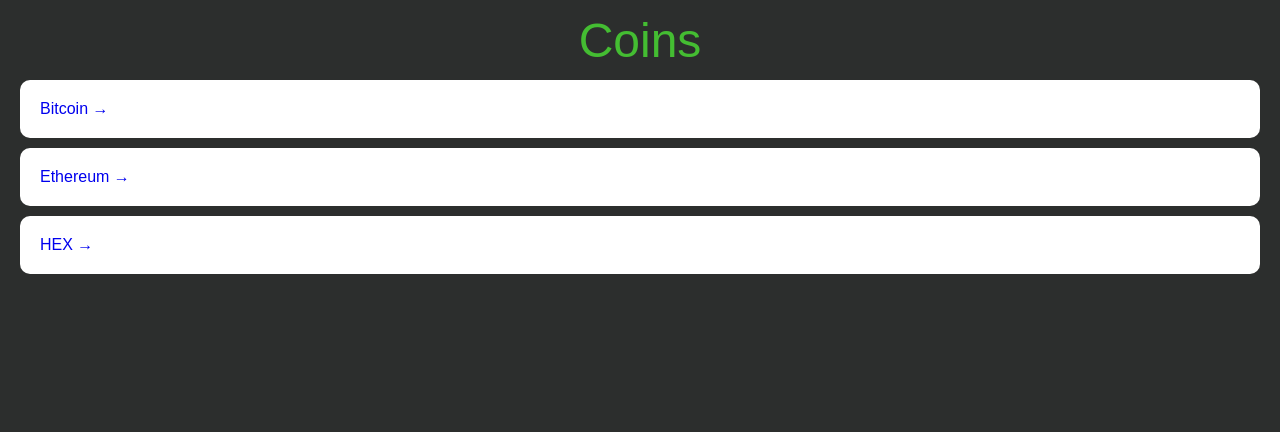
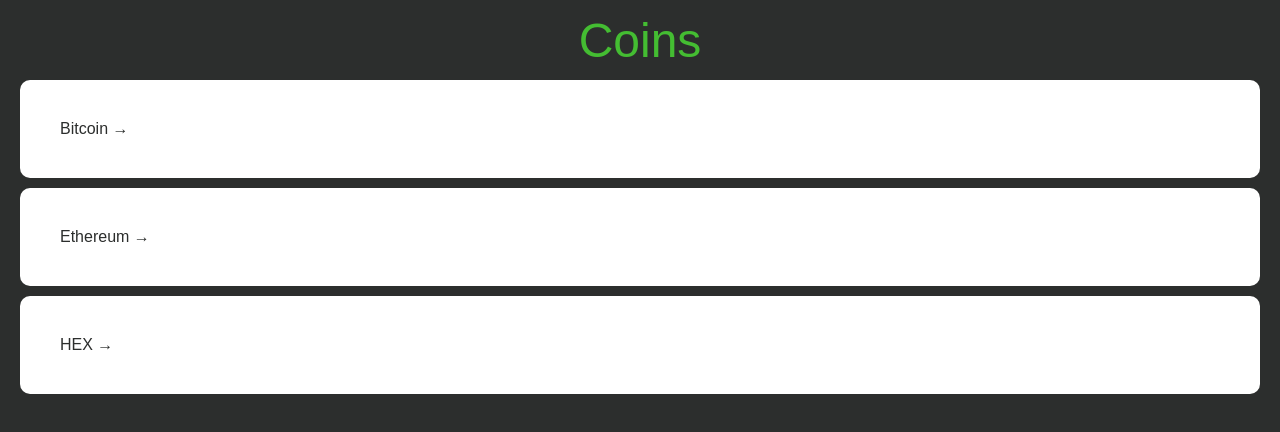
Before and after one commit to hyungjun-tech01/my-app, a React (Create React App) app: page / in a window 1280 px wide. Shown: the top 432 px of the page. Built offline with nearby package versions, Linux system fonts and the light colour scheme.

Commit message:
style 적용

```diff
--- a/src/App.tsx
+++ b/src/App.tsx
@@ -48,6 +48,7 @@
 // a tag에 밑줄 하지 않게
 a {
   text-decoration : none;
+  color : inherit;
 }
 menu, ol, ul {
   list-style: none;
--- a/src/routes/Coins.tsx
+++ b/src/routes/Coins.tsx
@@ -46,6 +46,16 @@
     border-radius : 10px;
     margin-bottom : 10px;
     padding : 20px;
+    a {
+        transition : color 0.4s ease-in;
+        display : block ; // 기존에는 화살표 까지만 클릭이 가능하였으나, 전체 블록을 클릭 가능
+        padding : 20px; // 블록안으로 20pixel 안에서 부터 클릭 가능
+    }
+    &:hover {
+        a{
+            color : ${props=>props.theme.accentColor}
+        }
+    }
 `;
 const Title = styled.h1`
     font-size : 48px;
```
